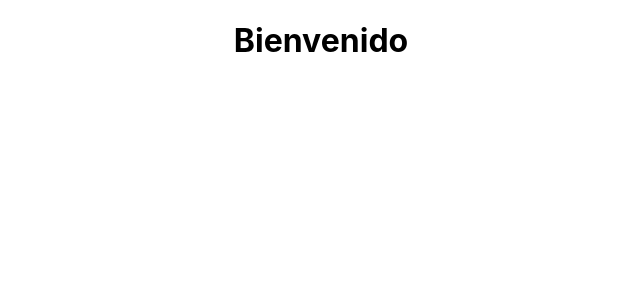
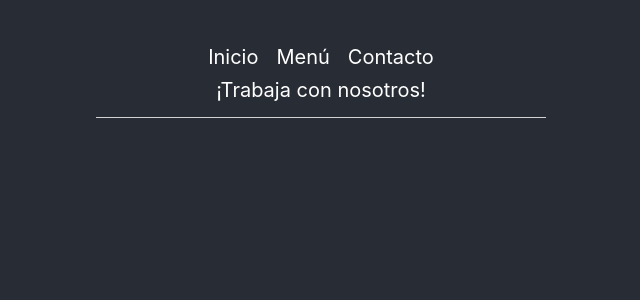
Before and after one commit to kevinarias1337/ReactProjecZero, a React (Create React App) app in the folder react-project-cero/: page / in a window 1280 px wide. Shown: the top 300 px of the page, without its empty margins (319-959 px from the left). Built offline with nearby package versions, Linux system fonts and the light colour scheme.

Commit message:
Se hace el diseño del header con CSS

```diff
--- a/react-project-cero/src/App.css
+++ b/react-project-cero/src/App.css
@@ -32,7 +32,35 @@
   from {
     transform: rotate(0deg);
   }
+
   to {
     transform: rotate(360deg);
   }
 }
+
+.nav-menu li {
+  list-style-type: none;
+  display: inline-block;
+  cursor: pointer;
+  font-size: 20px;
+  color: white;
+  padding: 9px;
+  padding-bottom: 0px;
+}
+
+.nav-menu li:hover {
+  color: rgb(254, 85, 0);
+  transition: 400ms all;
+}
+
+.nav-menu {
+  position: absolute;
+  left: 50%;
+  transform: translateX(-50%);
+  height: auto;
+  width: 450px;
+  padding-top: 20px;
+  border-bottom: 1px solid lightgrey;
+  padding-bottom: 15px;
+  padding-left: 0px;
+}
--- a/react-project-cero/src/components/Header.js
+++ b/react-project-cero/src/components/Header.js
@@ -2,8 +2,21 @@ import React from 'react';
 
 function Header(){
     return(
-        <header>
-            <h1>Bienvenido</h1>
+        <header className='Header'>
+            <ul className='nav-menu'>
+                <li>
+                    Inicio
+                </li>
+                <li>
+                    Menú
+                </li>
+                <li>
+                    Contacto
+                </li>
+                <li>
+                    ¡Trabaja con nosotros!
+                </li>
+            </ul>
         </header>
     );
 }
--- a/react-project-cero/src/index.css
+++ b/react-project-cero/src/index.css
@@ -1,4 +1,5 @@
 body {
+  background-color: #282c34;
   margin: 0;
   font-family: -apple-system, BlinkMacSystemFont, 'Segoe UI', 'Roboto', 'Oxygen',
     'Ubuntu', 'Cantarell', 'Fira Sans', 'Droid Sans', 'Helvetica Neue',
```
Also changed, not shown: react-project-cero/src/styles.css (added).
